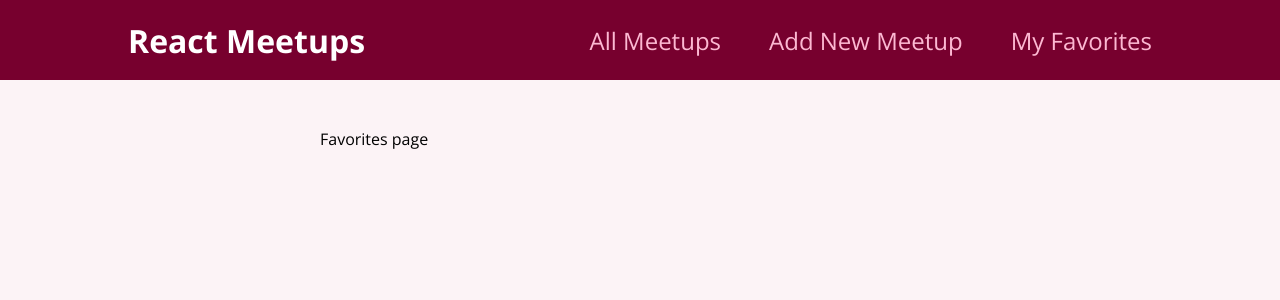
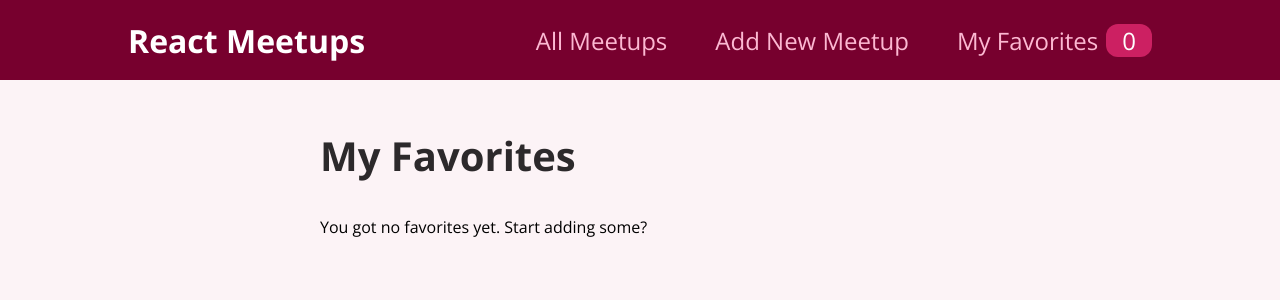
Before and after one commit to pedromonteiro01/reactJS, a React (Create React App) app in the folder project/: page /favorites in a window 1280 px wide. Shown: the top 300 px of the page. Built offline with nearby package versions, Linux system fonts and the light colour scheme.

Commit message:
more context usage

```diff
--- a/project/src/components/layout/MainNavigation.js
+++ b/project/src/components/layout/MainNavigation.js
@@ -1,8 +1,12 @@
 import {Link} from 'react-router-dom'
+import { useContext } from 'react';
 
 import classes from'./MainNavigation.module.css'
+import FavoritesContext from '../../store/favorites-context';
 
 function MainNavigation() {
+    const favoriteCtx = useContext(FavoritesContext);
+
     return (
         <header className={classes.header}>
             <div className={classes.logo}>React Meetups</div>
@@ -15,7 +19,10 @@
                         <Link to='/new-meetup'>Add New Meetup</Link>
                     </li>
                     <li>
-                        <Link to='/favorites'>My Favorites</Link>
+                        <Link to='/favorites'>
+                            My Favorites
+                            <span className={classes.badge}>{favoriteCtx.totalFavorites}</span>
+                            </Link>
                     </li>
                 </ul>
             </nav>
--- a/project/src/pages/Favorites.js
+++ b/project/src/pages/Favorites.js
@@ -1,5 +1,25 @@
+import {useContext} from 'react';
+
+import FavoritesContext from '../store/favorites-context';
+import MeetupList from '../components/meetups/MeetupList';
+
 function FavoritesPage() {
-    return <div>Favorites page</div>
+    const favoriteCtx = useContext(FavoritesContext); //current context snapshot
+
+    let content;
+
+    if(favoriteCtx.totalFavorites === 0){
+        content =<p>You got no favorites yet. Start adding some?</p>
+    } else {
+        content = <MeetupList meetups={favoriteCtx.favorites} />
+    }
+
+    return (
+        <section>
+            <h1>My Favorites</h1>
+            {content}
+        </section>
+    );
 }
 
 export default FavoritesPage;
```
